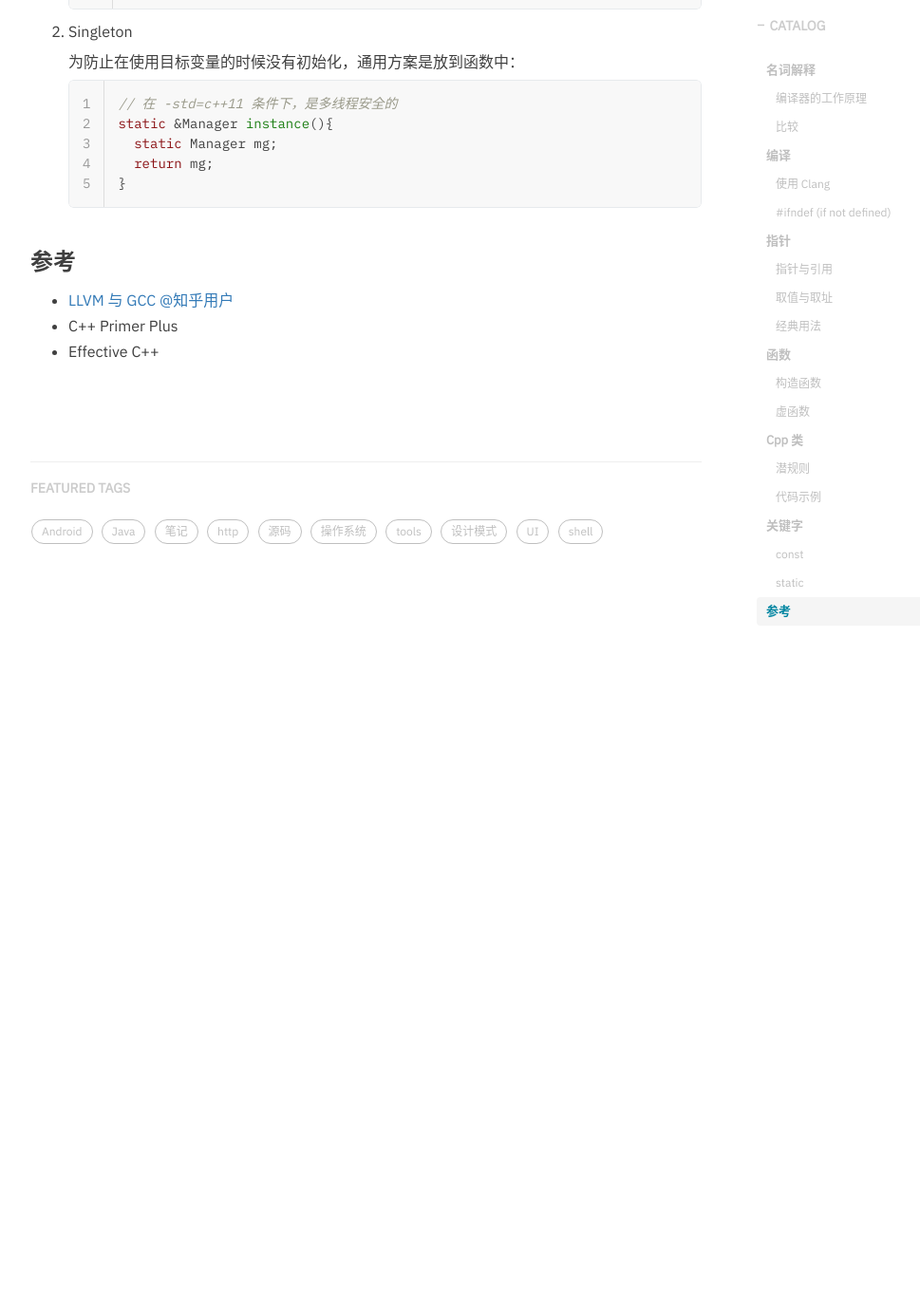
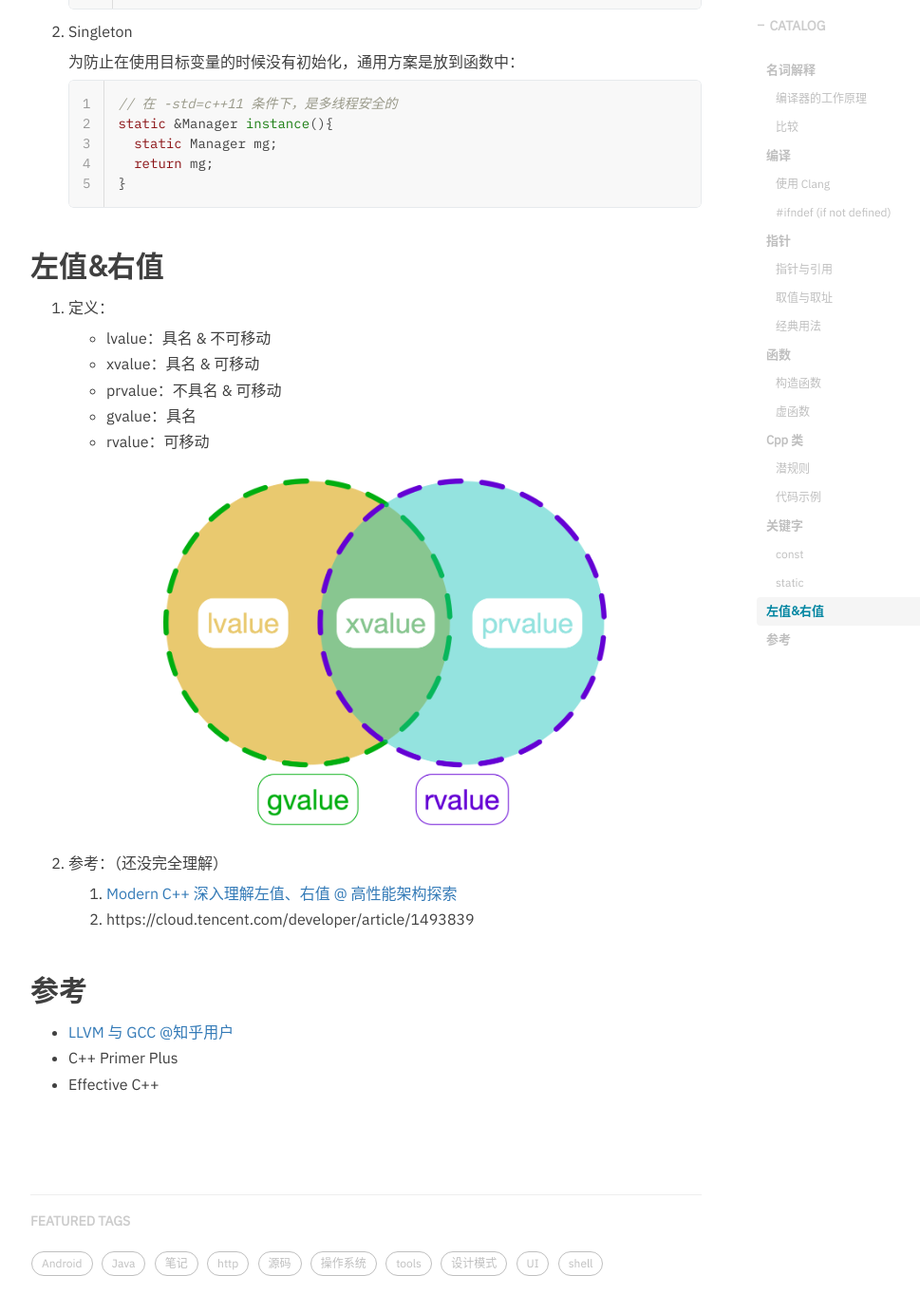
Before and after one commit to hurshi/hurshi.github.io, a Jekyll site: the page built from _posts/2022-02-25-cpp-induction.md, in a window 1280 px wide and 1400 px high, scrolled down 11079 px. Shown: the top 1383 px of the window at 95% size, without its empty margins (233-1202 px from the left). Built offline with Jekyll 4.4.1, drawn with Linux system fonts in a browser that asks for light colours; nearby versions of some CDN libraries; some web fonts are replaced; comment, search, counter and statistics services are not loaded; before the commit the page ends 11769 px from its top, so only the background shows below that.

Commit message:
fix cpp blog

````diff
--- a/_posts/2022-02-25-cpp-induction.md
+++ b/_posts/2022-02-25-cpp-induction.md
@@ -479,8 +479,28 @@ int main()
    }
    ```
 
+## 左值&右值
 
-### 参考
+1. 定义：
+
+   * lvalue：具名 & 不可移动
+   * xvalue：具名 & 可移动
+   * prvalue：不具名 & 可移动
+   * gvalue：具名
+   * rvalue：可移动
+
+   ![](/img/posts/cpp_induction/lvalue_rvalue.png){:width="70%"}
+
+2. 参考：（还没完全理解）
+
+   1. [Modern C++ 深入理解左值、右值 @ 高性能架构探索](https://mp.weixin.qq.com/s/_9-0iNUw6KHTF3a-vSMCmg)
+   2. https://cloud.tencent.com/developer/article/1493839
+
+
+
+
+
+## 参考
 
 * [LLVM 与 GCC @知乎用户](https://www.zhihu.com/question/20039402/answer/67652398)
 * C++ Primer Plus
````
Also changed, not shown: img/posts/cpp_induction/lvalue_rvalue.png (added).
